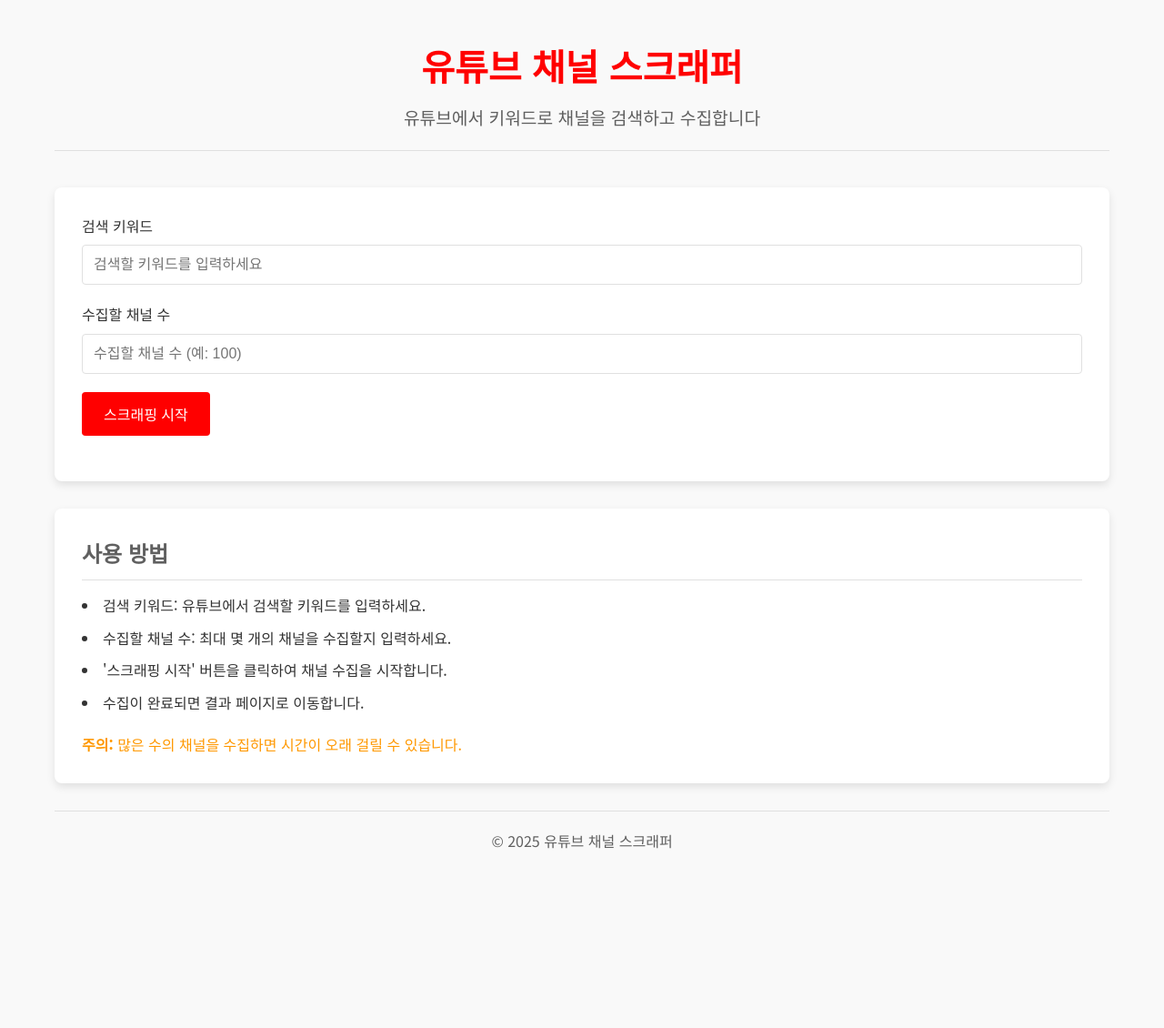
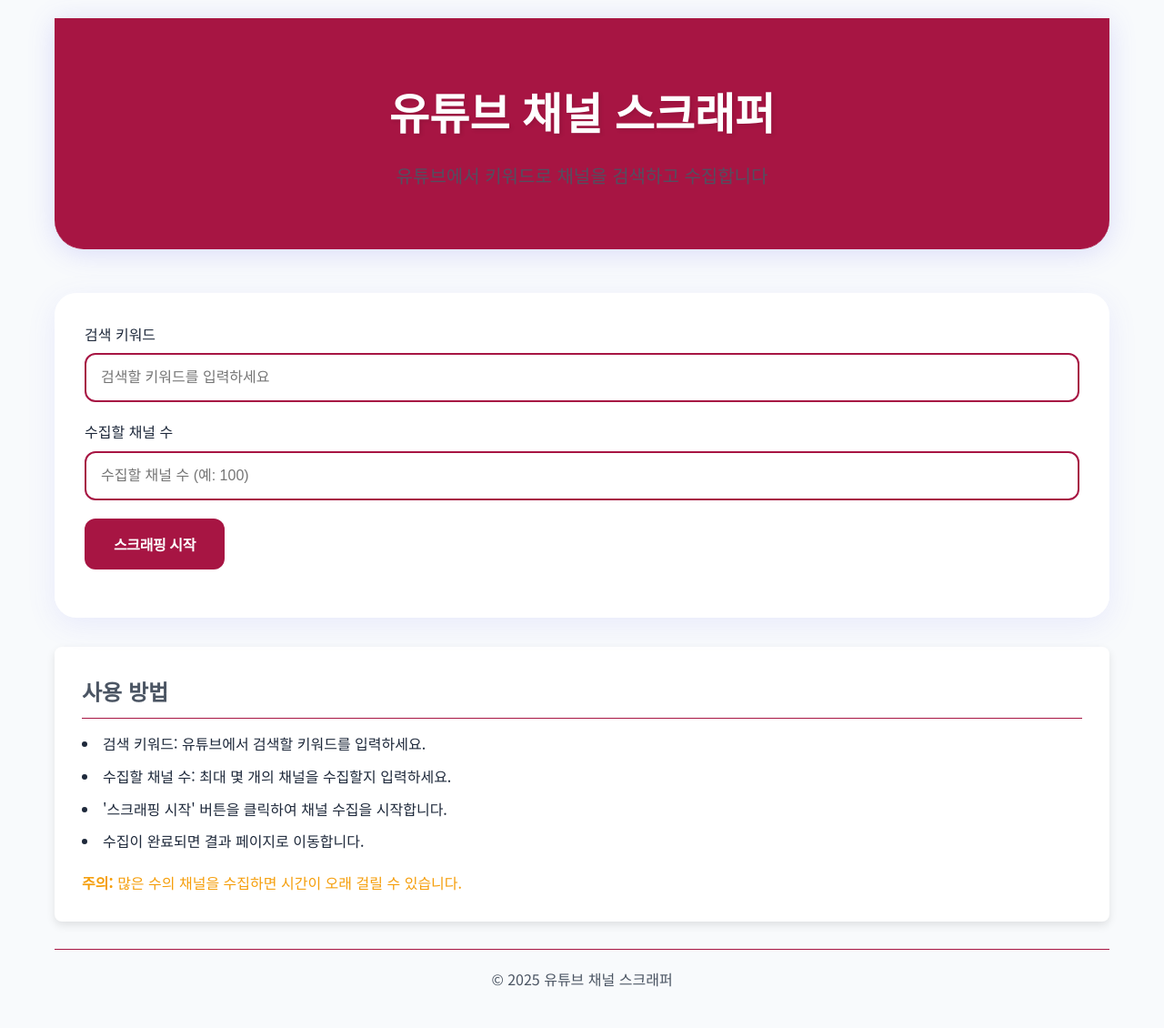
Before and after one commit to LeeJunSeo12/youtube_category, a Flask app: page / in a window 1280 px wide. Shown: the whole page at 91% size. Before the commit the page ends 933 px from the top, so only its background shows below. Run offline with Flask 3, Linux system fonts and the light colour scheme.

Commit message:
Update : 결과 및 메인 페이지 디자인 수정

```diff
--- a/static/css/style.css
+++ b/static/css/style.css
@@ -1,6 +1,6 @@
-/* 기본 스타일링 */
+/* 기본 스타일링
 :root {
-    --primary-color: #ff0000;
+    --primary-color: #967373;
     --primary-hover: #cc0000;
     --secondary-color: #606060;
     --background-color: #f9f9f9;
@@ -10,7 +10,7 @@
     --success-color: #4caf50;
     --warning-color: #ff9800;
     --error-color: #f44336;
-}
+} */
 
 * {
     margin: 0;
@@ -287,3 +287,190 @@ footer {
         font-size: 2rem;
     }
 }
+
+
+
+/* Modern Gradient Theme */
+:root {
+    --primary-color: #fefefe;
+    --primary-hover: #a71543;
+    --gradient: linear-gradient(135deg, #a71543 0%, #a71543 100%);
+    --secondary-color: #4b5563;
+    --background-color: #f8fafc;
+    --card-bg: #ffffff;
+    --border-color: #a71543;
+    --text-color: #1e293b;
+    --success-color: #10b981;
+    --warning-color: #f59e0b;
+    --error-color: #ef4444;
+    --glass-effect: rgba(255, 255, 255, 0.9);
+}
+
+/* Smooth Transitions */
+* {
+    transition: all 0.3s ease;
+}
+
+/* Enhanced Header */
+header {
+    background: var(--gradient);
+    color: white;
+    padding: 4rem 2rem;
+    margin-bottom: 3rem;
+    box-shadow: 0 4px 30px rgba(99, 102, 241, 0.2);
+    border-radius: 0 0 2rem 2rem;
+}
+
+header h1 {
+    font-size: 3rem;
+    text-shadow: 2px 2px 4px rgba(0, 0, 0, 0.1);
+    margin-bottom: 1rem;
+}
+
+header p {
+    font-size: 1.25rem;
+    opacity: 0.9;
+}
+
+/* Glassmorphism Cards */
+.card {
+    background: var(--glass-effect);
+    backdrop-filter: blur(10px);
+    border: 1px solid rgba(255, 255, 255, 0.2);
+    border-radius: 1.5rem;
+    padding: 2rem;
+    margin-bottom: 2rem;
+    box-shadow: 0 8px 32px rgba(99, 102, 241, 0.1);
+}
+
+/* Modern Input Fields */
+input[type="text"],
+input[type="number"] {
+    padding: 1rem;
+    border: 2px solid var(--border-color);
+    border-radius: 0.75rem;
+    font-size: 1rem;
+    transition: all 0.3s cubic-bezier(0.4, 0, 0.2, 1);
+}
+
+input:focus {
+    border-color: var(--primary-color);
+    box-shadow: 0 0 0 3px rgba(99, 102, 241, 0.2);
+}
+
+/* Hover Effect Buttons */
+.btn {
+    padding: 1rem 2rem;
+    border-radius: 0.75rem;
+    font-weight: 600;
+    letter-spacing: -0.025em;
+    position: relative;
+    overflow: hidden;
+}
+
+.btn-primary {
+    background: var(--gradient);
+    border: none;
+}
+
+.btn-primary:hover {
+    transform: translateY(-2px);
+    box-shadow: 0 5px 15px rgba(99, 102, 241, 0.4);
+}
+
+/* Animated Progress Bar */
+.progress-container {
+    height: 1rem;
+    background: rgba(226, 232, 240, 0.4);
+    border-radius: 999px;
+}
+
+.progress-bar {
+    background: var(--gradient);
+    border-radius: 999px;
+    position: relative;
+    overflow: hidden;
+}
+
+.progress-bar::after {
+    content: '';
+    position: absolute;
+    top: 0;
+    left: 0;
+    right: 0;
+    bottom: 0;
+    background: linear-gradient(
+        45deg,
+        rgba(255, 255, 255, 0.15) 25%,
+        transparent 25%,
+        transparent 50%,
+        rgba(255, 255, 255, 0.15) 50%,
+        rgba(255, 255, 255, 0.15) 75%,
+        transparent 75%,
+        transparent
+    );
+    background-size: 2rem 2rem;
+    animation: progress-stripes 1s linear infinite;
+}
+
+@keyframes progress-stripes {
+    from { background-position: 0 0; }
+    to { background-position: 2rem 0; }
+}
+
+/* Modern Channel Cards */
+.channel-card {
+    position: relative;
+    overflow: hidden;
+    border: none;
+    background: var(--card-bg);
+    border-radius: 1.25rem;
+    padding: 1.5rem;
+    transition: transform 0.3s, box-shadow 0.3s;
+}
+
+.channel-card::before {
+    content: '';
+    position: absolute;
+    top: -50%;
+    left: -50%;
+    width: 200%;
+    height: 200%;
+    background: var(--gradient);
+    opacity: 0.1;
+    transform: rotate(45deg);
+}
+
+.channel-card:hover {
+    transform: translateY(-5px) scale(1.02);
+    box-shadow: 0 10px 20px rgba(99, 102, 241, 0.15);
+}
+
+/* Loading Animation */
+.loading-dots::after {
+    display: inline-block;
+    animation: dot-flashing 0.5s infinite linear;
+}
+
+@keyframes dot-flashing {
+    0% { content: '.'; }
+    33% { content: '..'; }
+    66% { content: '...'; }
+    100% { content: '.'; }
+}
+
+/* Responsive Design */
+@media (max-width: 768px) {
+    .container {
+        padding: 1rem;
+    }
+
+    header {
+        padding: 2rem 1rem;
+        border-radius: 0 0 1.5rem 1.5rem;
+    }
+
+    .channel-card {
+        flex: 0 0 100%;
+    }
+}
```
Also changed, not shown: templates/results.html (+22 -13 lines), 1 other file.
